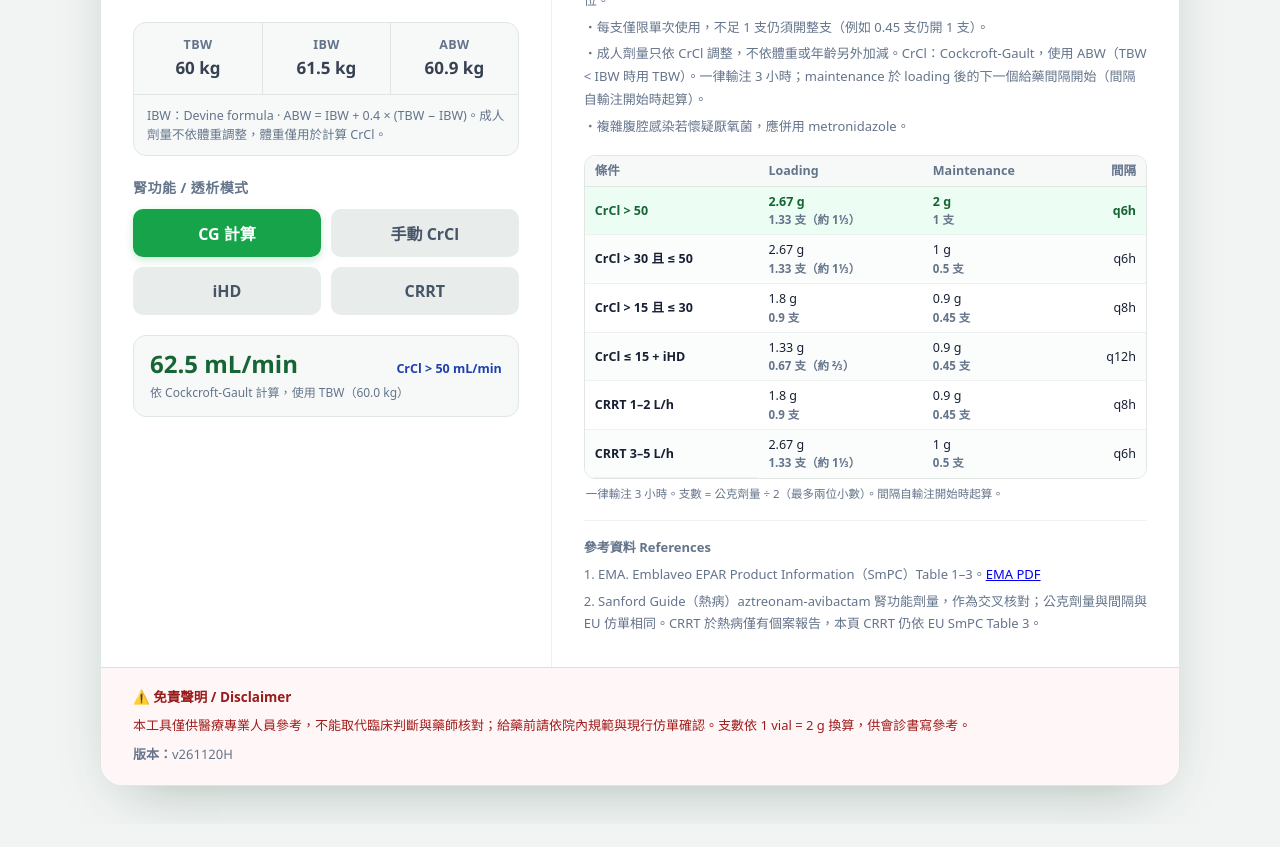
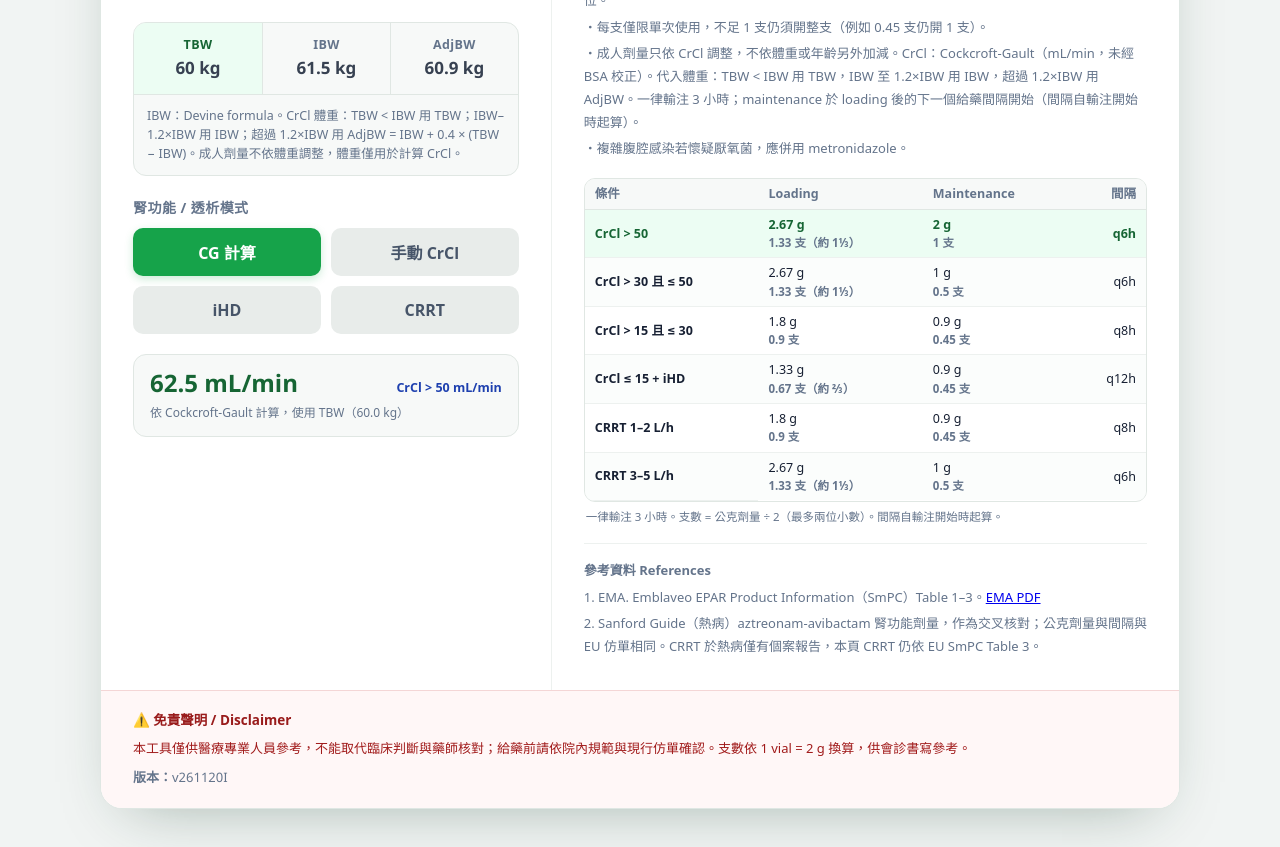
Before and after one commit to yintinglin/emblaveo, a plain HTML site: page index.html in a window 1280 px wide. Shown: the part 729-1576 px from the top of the page. Before the commit the page ends 1553 px from the top, so only its background shows below. Drawn offline with Linux system fonts and the light colour scheme.

Commit message:
CrCl weight: use IBW when TBW is up to 1.2x IBW, AdjBW above that (v261120I)

```diff
--- a/index.html
+++ b/index.html
@@ -6,7 +6,7 @@
   <meta name="color-scheme" content="light">
   <meta name="theme-color" content="#16a34a">
   <meta name="description" content="Emblaveo（aztreonam-avibactam）腎功能劑量計算器：依 CrCl 換算 loading / maintenance 公克劑量與支數。">
-  <title>Emblaveo 劑量計算器 v261120H</title>
+  <title>Emblaveo 劑量計算器 v261120I</title>
   <style>
     :root {
       --green: #16a34a;
@@ -338,6 +338,13 @@
     }
 
     .weight-cell + .weight-cell { border-left: 1px solid #e0e7e3; }
+
+    .weight-cell.is-used {
+      background: var(--green-soft);
+    }
+    .weight-cell.is-used .weight-name {
+      color: var(--green-dark);
+    }
 
     .weight-name {
       margin-bottom: 3px;
@@ -925,7 +932,7 @@
             <p class="subtitle">Aztreonam-avibactam · 依 CrCl 調整 · 會診支數換算</p>
           </div>
         </div>
-        <span class="version-badge" aria-label="版本 v261120H">v261120H</span>
+        <span class="version-badge" aria-label="版本 v261120I">v261120I</span>
       </header>
 
       <div class="workspace">
@@ -982,20 +989,20 @@
 
           <div class="weight-summary" aria-label="體重參數">
             <div class="weight-grid">
-              <div class="weight-cell">
+              <div class="weight-cell is-used" data-wtype="TBW">
                 <div class="weight-name">TBW</div>
                 <div class="weight-number" id="disp-tbw">60 kg</div>
               </div>
-              <div class="weight-cell">
+              <div class="weight-cell" data-wtype="IBW">
                 <div class="weight-name">IBW</div>
                 <div class="weight-number" id="disp-ibw">61.5 kg</div>
               </div>
-              <div class="weight-cell">
-                <div class="weight-name">ABW</div>
+              <div class="weight-cell" data-wtype="AdjBW">
+                <div class="weight-name">AdjBW</div>
                 <div class="weight-number" id="disp-abw">60.9 kg</div>
               </div>
             </div>
-            <div class="formula-note">IBW：Devine formula · ABW = IBW + 0.4 × (TBW − IBW)。成人劑量不依體重調整，體重僅用於計算 CrCl。</div>
+            <div class="formula-note">IBW：Devine formula。CrCl 體重：TBW &lt; IBW 用 TBW；IBW–1.2×IBW 用 IBW；超過 1.2×IBW 用 AdjBW = IBW + 0.4 × (TBW − IBW)。成人劑量不依體重調整，體重僅用於計算 CrCl。</div>
           </div>
 
           <div class="control-block">
@@ -1097,7 +1104,7 @@
           <div id="logic-notes" class="logic-notes">
             <p>・<strong>1 vial = 2 g</strong>（aztreonam 1.5 g + avibactam 0.5 g）。支數以公克劑量 ÷ 2，最多顯示到小數兩位。</p>
             <p>・每支僅限單次使用，不足 1 支仍須開整支（例如 0.45 支仍開 1 支）。</p>
-            <p>・成人劑量只依 CrCl 調整，不依體重或年齡另外加減。CrCl：Cockcroft-Gault，使用 ABW（TBW &lt; IBW 時用 TBW）。一律輸注 3 小時；maintenance 於 loading 後的下一個給藥間隔開始（間隔自輸注開始時起算）。</p>
+            <p>・成人劑量只依 CrCl 調整，不依體重或年齡另外加減。CrCl：Cockcroft-Gault（mL/min，未經 BSA 校正）。代入體重：TBW &lt; IBW 用 TBW，IBW 至 1.2×IBW 用 IBW，超過 1.2×IBW 用 AdjBW。一律輸注 3 小時；maintenance 於 loading 後的下一個給藥間隔開始（間隔自輸注開始時起算）。</p>
             <p>・複雜腹腔感染若懷疑厭氧菌，應併用 metronidazole。</p>
           </div>
 
@@ -1114,7 +1121,7 @@
       <footer class="disclaimer">
         <p class="disclaimer-title">⚠️ 免責聲明 / Disclaimer</p>
         <p>本工具僅供醫療專業人員參考，不能取代臨床判斷與藥師核對；給藥前請依院內規範與現行仿單確認。支數依 1 vial = 2 g 換算，供會診書寫參考。</p>
-        <p class="footer-version"><strong>版本：</strong>v261120H</p>
+        <p class="footer-version"><strong>版本：</strong>v261120I</p>
       </footer>
 
       <noscript><div class="noscript">此計算器需要啟用 JavaScript 才能更新劑量。</div></noscript>
@@ -1126,7 +1133,7 @@
       'use strict';
 
       // ===== Emblaveo (ATM-AVI) dosing core — pure functions, no DOM =====
-      const APP_VERSION = 'v261120H';
+      const APP_VERSION = 'v261120I';
       const VIAL_G = 2; // 1 vial = 2 g total (1.5 g ATM + 0.5 g AVI)
 
       // displayVials is the clean 2-decimal value used on the page (2.67/2 = 1.335 → 1.33, not 1.34)
@@ -1150,8 +1157,13 @@
         return (sex === 'female' ? 45.5 : 50) + 0.91 * (heightCm - 152.4);
       }
       function adjBwKg(ibw, tbw) { return ibw + 0.4 * (tbw - ibw); }
+      // CrCl weight: TBW if TBW < IBW or IBW <= 0 (very short stature);
+      // IBW if IBW <= TBW <= 1.2 x IBW; AdjBW if TBW > 1.2 x IBW.
       function crclWeightKg(tbw, ibw) {
-        return tbw < ibw ? { kg: tbw, type: 'TBW' } : { kg: adjBwKg(ibw, tbw), type: 'ABW' };
+        if (!(ibw > 0)) return { kg: tbw, type: 'TBW' };
+        if (tbw < ibw) return { kg: tbw, type: 'TBW' };
+        if (tbw <= 1.2 * ibw) return { kg: ibw, type: 'IBW' };
+        return { kg: adjBwKg(ibw, tbw), type: 'AdjBW' };
       }
       function cockcroftGault(age, weightKg, scr, sex) {
         const v = ((140 - age) * weightKg) / (72 * scr);
@@ -1375,6 +1387,11 @@
         el.dispTbw.textContent = r.tbw.toFixed(0) + ' kg';
         el.dispIbw.textContent = r.ibw.toFixed(1) + ' kg';
         el.dispAbw.textContent = r.abw.toFixed(1) + ' kg';
+        const usedType = r.crclWeight.type;
+
+        document.querySelectorAll('.weight-cell[data-wtype]').forEach(c => {
+          c.classList.toggle('is-used', c.getAttribute('data-wtype') === usedType);
+        });
 
         if (p.mode === 'ihd') {
           el.crclValue.textContent = 'iHD';
```
